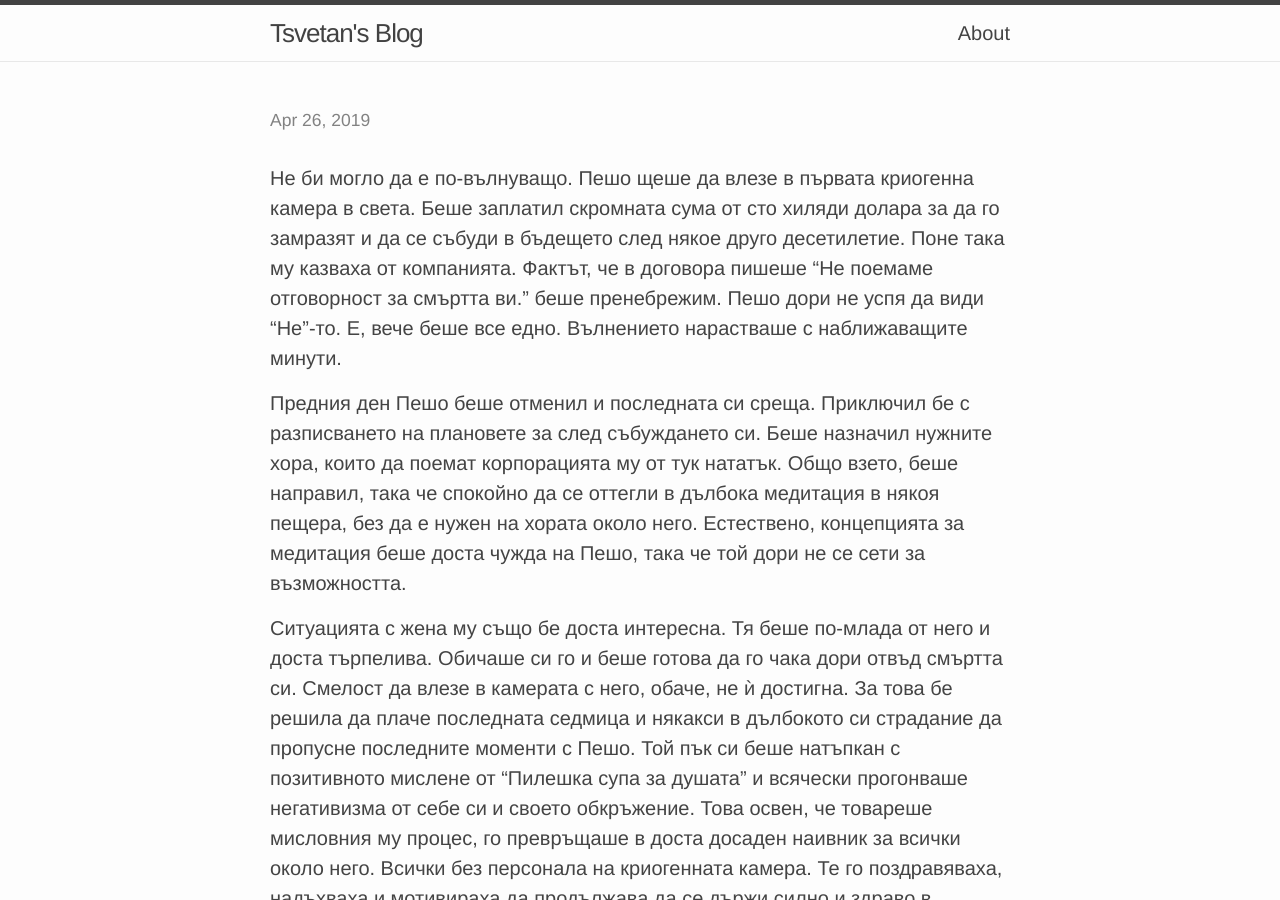
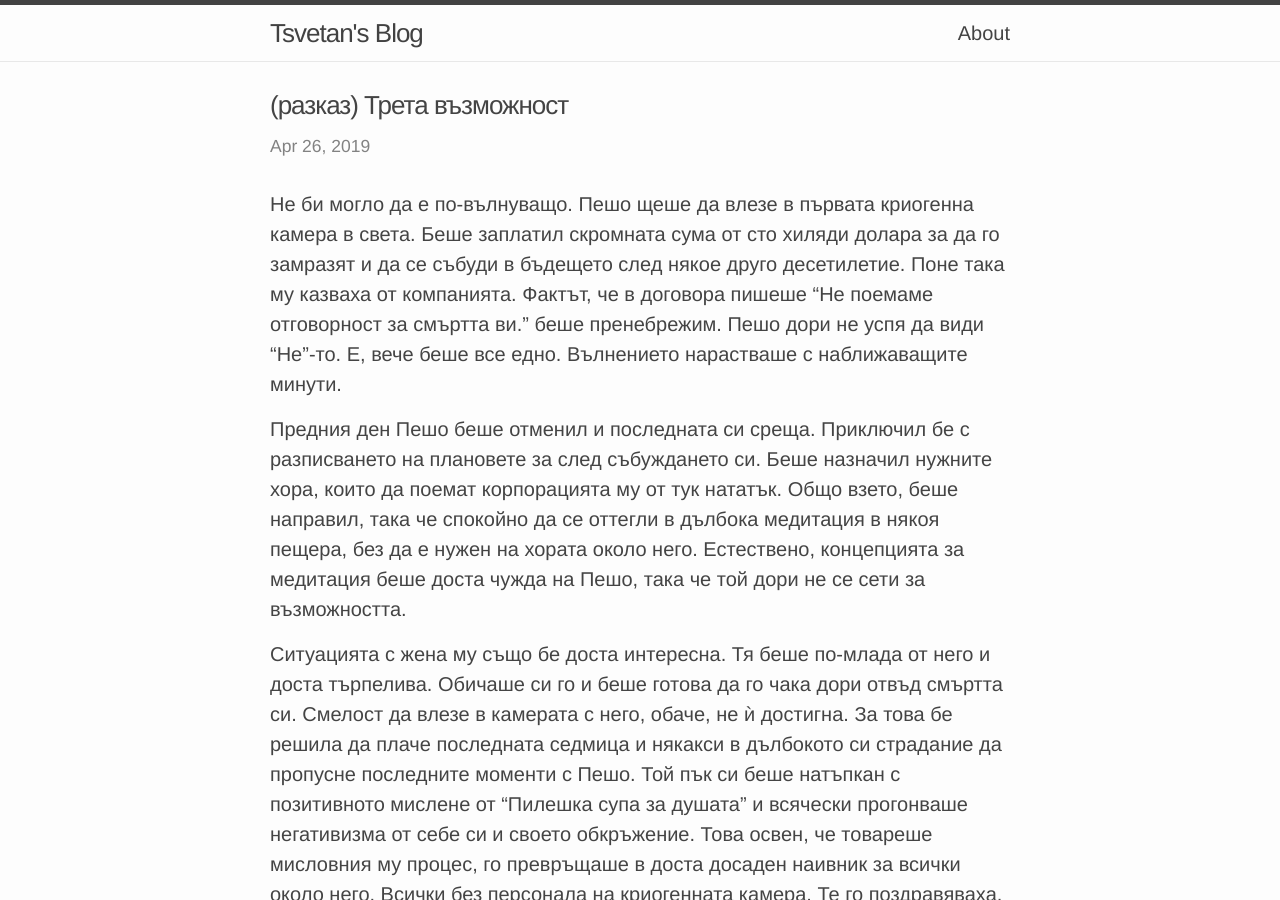
Before and after one commit to emdeha/emdeha.github.io, a Jekyll site: the page built from _posts/2019-04-26-cryogenics.markdown, in a window 1280 px wide and 900 px high. Built offline with Jekyll 4.4.1, drawn with Linux system fonts in a browser that asks for light colours.

Commit message:
Adds title.

```diff
--- a/_posts/2019-04-26-cryogenics.markdown
+++ b/_posts/2019-04-26-cryogenics.markdown
@@ -1,6 +1,6 @@
 ---
 layout: post
-title: ""
+title: "(разказ) Трета възможност"
 date: 26-04-2019
 ---
 
```
